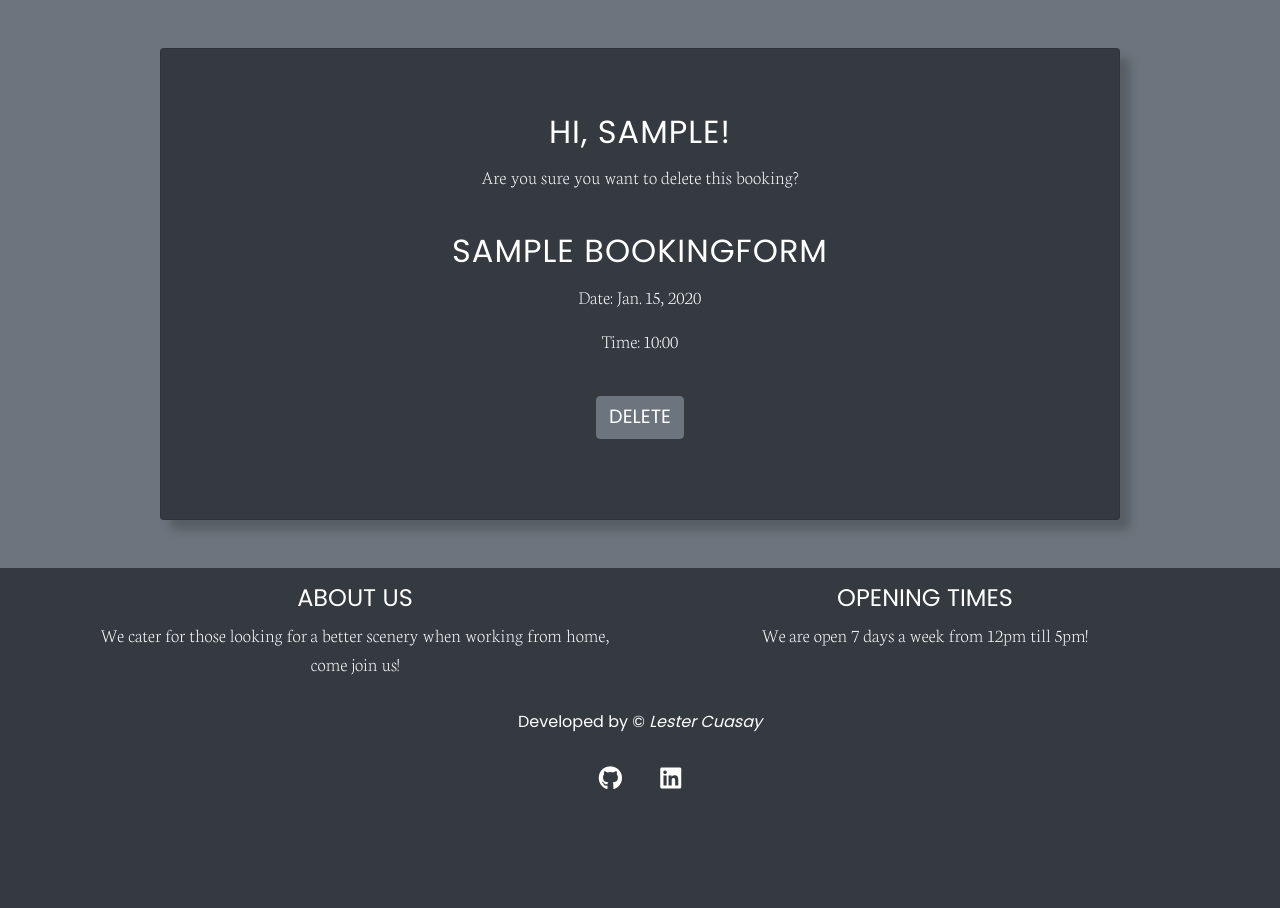
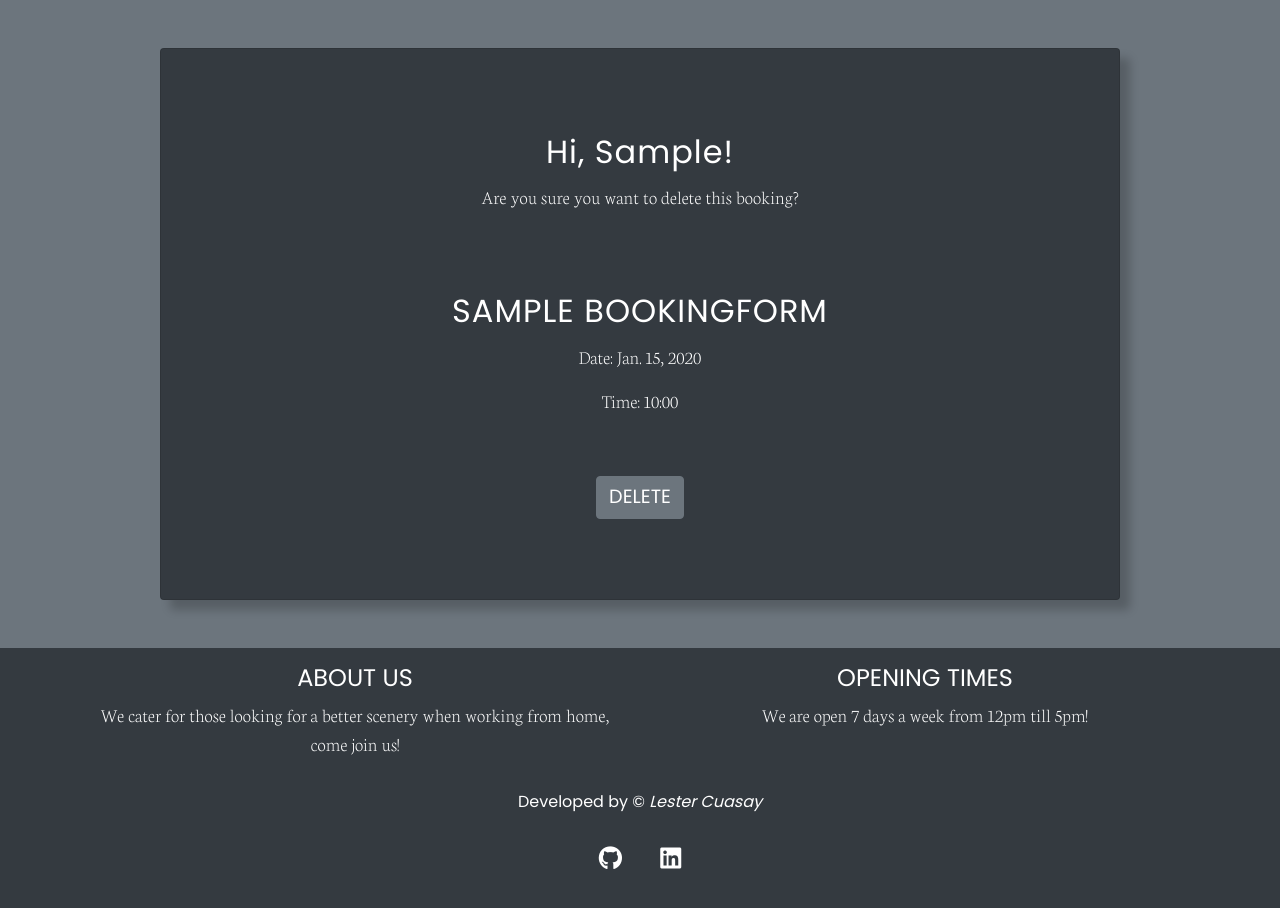
Before and after one commit to LesterCuasay/Project-4, a Django app: page /book/bookings/delete/1 in a window 1280 px wide. Shown: the part 400-1308 px from the top of the page. Before the commit the page ends 1189 px from the top, so only its background shows below. Run offline with Django 3.2, Linux system fonts and the light colour scheme; a user stored in the database is signed in; tables that the repository leaves empty hold one stand-in row (values such as "Sample post"); some libraries are stand-ins or nearby versions.

Commit message:
feat - adjust padding in delete_booking and bookings.html

```diff
--- a/bookings/templates/bookings/bookings.html
+++ b/bookings/templates/bookings/bookings.html
@@ -11,7 +11,7 @@
 <div class="container-fluid w-75 card mb-5 mt-5 p-5">
     {% if user.is_authenticated %}
     <div class="col-md-8 mt-3 offset-md-2 text-center">
-        <h2 class="card-title text-uppercase"> Hi, {{ user.get_username }}!</h2>
+        <h2 class="card-title"> Hi, {{ user.get_username | capfirst }}!</h2>
 
         <p class="card-text mb-4">Please fill out the form below to book a table!</p>
     </div>
--- a/bookings/templates/bookings/delete_booking.html
+++ b/bookings/templates/bookings/delete_booking.html
@@ -7,15 +7,19 @@
 {% block hero_description %}{% endblock %}
 {% block content %}
 
-<div class="container-fluid w-75 card mb-5 mt-5 p-5">
+<div class="container-fluid w-75 card mb-5 mt-5 p-md-5">
     <div class="col-md-8 mt-3 offset-md-2 text-center">
-        <h2 class="card-title text-uppercase"> Hi, {{ user.get_username }}!</h2>
-        <p class="card-text mb-4">Are you sure you want to delete this booking?</p>
+        <div class="card-body">
+            <h2 class="card-title"> Hi, {{ user.get_username | capfirst }}!</h2>
+            <p class="card-text mb-4">Are you sure you want to delete this booking?</p>
+        </div>
     </div>
-    <div class="col-md-8 mt-3 offset-md-2 text-center">
-        <h2 class="card-title text-uppercase">{{ booking.name }}</h2>
-        <p class="card-text text-center">Date: {{ booking.date }}</p>
-        <p class="card-text text-center">Time: {{ booking.time | time:"H:i" }}</p>
+    <div class="card-body">
+        <div class="col-md-8 mt-3 offset-md-2 text-center">
+            <h2 class="card-title text-uppercase">{{ booking.name }}</h2>
+            <p class="card-text text-center">Date: {{ booking.date }}</p>
+            <p class="card-text text-center">Time: {{ booking.time | time:"H:i" }}</p>
+        </div>
     </div>
     <br>
     <form action="" method="post">
```
